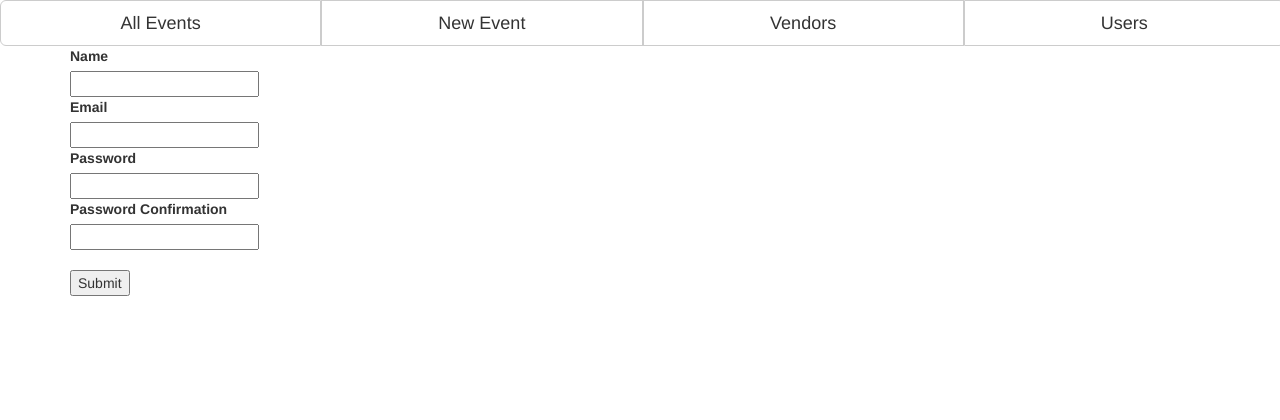
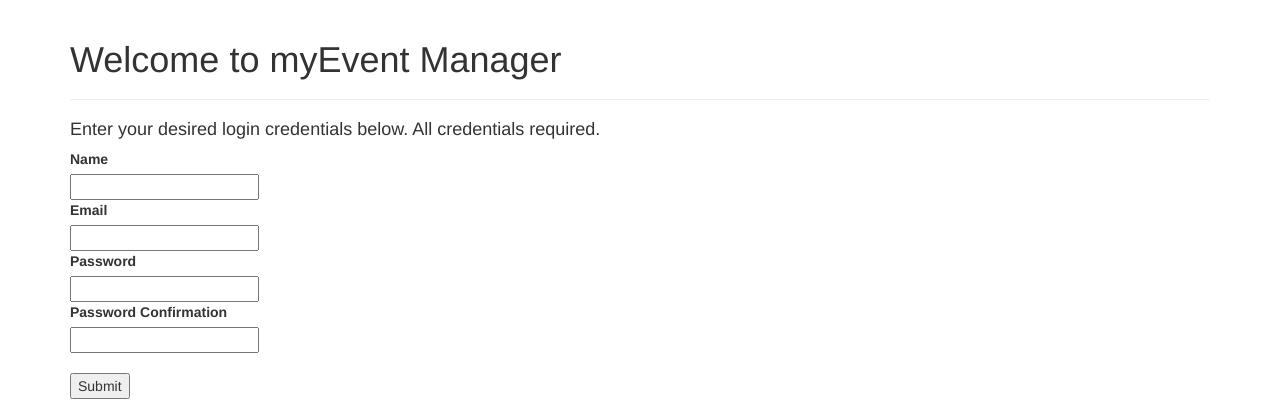
Before and after one commit to abramjstamper/COS343-Project, a Flask app: page /user/new in a window 1280 px wide. Shown: the top 420 px of the page. Run offline with Flask 2, Linux system fonts and the light colour scheme; data comes from the database, SQL or seed files in the repository; some libraries are stand-ins or nearby versions.

Commit message:
Added login/logout funcationality and require log in for pages now

```diff
--- a/forms.py
+++ b/forms.py
@@ -1,7 +1,9 @@
-from wtforms import *
+from flask.ext.wtf import Form
+from wtforms import TextField, DateTimeField, PasswordField, validators
+#from flask.wtf import Form, TextField, PasswordField, validators
 from datetime import datetime, date
 from wtforms_components import NumberInput, DateRange
-from flask.ext.wtf import *
+
 
 class NewEvent(Form):
     name = TextField('Event Name')
@@ -27,5 +29,5 @@ class Login(Form):
 class NewUser(Form):
     name = TextField('Name')
     email = TextField('Email')
-    password = PasswordField('Password')
+    password = PasswordField('Password', [validators.EqualTo('password_conf', message='Passwords must match')])
     password_conf = PasswordField('Password Confirmation')
--- a/main.py
+++ b/main.py
@@ -4,7 +4,7 @@ from flask import render_template
 from flask.ext.mysqldb import MySQL
 from forms import *
 
-#App
+# App
 app = Flask(__name__)
 
 # configuration settings
@@ -14,11 +14,12 @@ app.config["MYSQL_PASSWORD"] = ""
 app.config['MYSQL_DB'] = 'event'
 app.config['SECRET_KEY'] = 'very secret-y key value; shhhhh!'
 
-#initializations
+# initializations
 mysql = MySQL()
 mysql.init_app(app)
 login_manager = flask_login.LoginManager()
 login_manager.init_app(app)
+
 
 ## API
 
@@ -28,6 +29,7 @@ login_manager.init_app(app)
 
 # returns budget for a given event_id
 @app.route('/event/<int:event_id>/budget')
+@flask_login.login_required
 def budget(event_id):
     current_budget = Budget.loadBudget(event_id)
     response = current_budget.getAllInvoices()
@@ -35,12 +37,14 @@ def budget(event_id):
     response.append({"totalSold": Budget.getTotalExpenses(event_id)})
     return render_template('budget/budget.html', response=response)
 
+
 ##
 ## Event
 ##
 
 # edits an event based on a given event_id
 @app.route('/event/<int:event_id>/edit', methods=['GET', 'POST'])
+@flask_login.login_required
 def editEvent(event_id):
     form = NewEvent(request.form)
     if request.method == 'GET':
@@ -52,21 +56,26 @@ def editEvent(event_id):
         form.setupStart.data = current_event.setupStart
         form.teardownEnd.data = current_event.teardownEnd
     if request.method == 'POST' and form.validate():
-        thisNewEvent = Event.updateEvent(event_id, form.name.data, form.description.data, form.date_start.data, form.date_end.data,
+        thisNewEvent = Event.updateEvent(event_id, form.name.data, form.description.data, form.date_start.data,
+                                         form.date_end.data,
                                          form.setupStart.data, form.teardownEnd.data)
-        flash('Event ' + str(event_id) +' Updated')
+        flash('Event ' + str(event_id) + ' Updated')
         newEvent_id = int(event_id)
         return redirect(url_for('event_show', event_id=event_id))
     return render_template('event/edit.html', form=form)
 
+
 # returns all events from the database - not user specific (yet)
 @app.route('/event')
+@flask_login.login_required
 def all_events():
     response = Event.getAllEvents()
     return render_template('event/event.html', response=response)
 
+
 # returns a single event page for a given event_id
 @app.route('/event/<int:event_id>')
+@flask_login.login_required
 def event(event_id):
     response = {}
     response['event'] = Event.loadEvent(event_id)
@@ -79,21 +88,29 @@ def event(event_id):
     response['ticket'].append({"totalSold": Ticket.getTotalPriceSold(event_id)})
     return render_template('event/show.html', response=response)
 
+
 # creates a new event
 @app.route('/event/new', methods=['GET', 'POST'])
+@flask_login.login_required
 def newEvent():
     form = NewEvent(request.form)
     if request.method == 'POST' and form.validate():
-        thisNewEvent = Event.createEvent(form.name.data, form.description.data, form.date_start.data, form.date_end.data,
+        thisNewEvent = Event.createEvent(form.name.data, form.description.data, form.date_start.data,
+                                         form.date_end.data,
                                          form.setupStart.data, form.teardownEnd.data)
         flash('New Event Created')
         newEvent_id = int(thisNewEvent.id)
-        return redirect(url_for('event_show', event_id=(newEvent_id)))
+        return redirect(url_for('event', event_id=newEvent_id))
     return render_template('event/new.html', form=form)
+
 
 ###
 ### Login/Log Out
 ###
+@app.route('/')
+def redirect_to_login():
+    return redirect("/login")
+
 
 @app.route('/user/new', methods=['GET', 'POST'])
 def newUser():
@@ -103,6 +120,7 @@ def newUser():
         flash('New User Created')
         return redirect(url_for('login'))
     return render_template('login/new.html', form=form)
+
 
 @app.route('/login', methods=['GET', 'POST'])
 def login():
@@ -119,19 +137,26 @@ def login():
 
     return 'Bad login'
 
+
 @app.route('/protected')
 @flask_login.login_required
 def protected():
-    return 'Logged in as: ' + flask_login.current_user.id
+    flash("User " + flask_login.current_user.get_name() + " successfully logged In!")
+    return redirect(url_for("all_events"))
+
 
 @app.route('/logout')
 def logout():
     flask_login.logout_user()
-    return 'Logged out'
+    flash("You have been logged out!")
+    return redirect(url_for("login"))
+
 
 @login_manager.unauthorized_handler
 def unauthorized_handler():
-    return 'Unathorized'
+    flash("You are not authorized to access this page.")
+    return redirect(url_for("login"))
+
 
 ##
 ## Task
@@ -139,6 +164,7 @@ def unauthorized_handler():
 
 # edits a task for a given event_id and given task_id
 @app.route('/event/<int:event_id>/task/<int:task_id>/edit', methods=['GET', 'POST'])
+@flask_login.login_required
 def editTask(event_id, task_id):
     form = NewTask(request.form)
     if request.method == 'GET':
@@ -151,30 +177,36 @@ def editTask(event_id, task_id):
         form.assignTo.data = current_task.assignedTo
     if request.method == 'POST' and form.validate():
         thisUpdatedTask = Task.updateTask(task_id, form.priority.data, form.name.data, form.dueDate.data,
-                                         form.status.data,
-                                         form.assignTo.data, event_id)
+                                          form.status.data,
+                                          form.assignTo.data, event_id)
         flash('Task ' + str(task_id) + ' Updated')
         updatedTask_id = int(task_id)
         return redirect(url_for('task', event_id=event_id))
     return render_template('task/edit.html', form=form)
 
+
 # returns the tasks for a given event_id
 @app.route('/event/<int:event_id>/task/new', methods=['GET', 'POST'])
+@flask_login.login_required
 def newTask(event_id):
     current_event = Event.loadEvent(event_id)
     form = NewTask(request.form)
     if request.method == 'POST' and form.validate():
-        thisNewTask = Task.createTaskForEvent(form.name.data, form.dueDate.data, form.priority.data, form.status.data, "admin@admin.com", event_id)
+        thisNewTask = Task.createTaskForEvent(form.name.data, form.dueDate.data, form.priority.data, form.status.data,
+                                              "admin@admin.com", event_id)
         flash('New Task Created')
         return redirect(url_for('task', event_id=current_event.id))
     return render_template('task/new.html', form=form)
 
+
 # retrevies all the tasks for a given event_id
 @app.route('/event/<int:event_id>/task')
+@flask_login.login_required
 def task(event_id):
     current_event = Event.loadEvent(event_id)
     response = Task.getTasksForEvent(event_id)
     return render_template('task/task.html', response=response)
+
 
 ##
 ## Ticket
@@ -182,6 +214,7 @@ def task(event_id):
 
 # returns tickets for a given event_id
 @app.route('/event/<int:event_id>/ticket')
+@flask_login.login_required
 def ticket(event_id):
     current_event = Event.loadEvent(event_id)
     response = Ticket.getAllTickets(event_id)
@@ -189,10 +222,13 @@ def ticket(event_id):
     response.append({"totalSold": Ticket.getTotalPriceSold(event_id)})
     return render_template('ticket/ticket.html', response=response)
 
+
 @app.route('/user')
+@flask_login.login_required
 def users():
     response = User.getUsers()
     return render_template('user/user.html', response=response)
+
 
 ##
 ## Vendor
@@ -200,9 +236,11 @@ def users():
 
 # returns all vendors from the database
 @app.route('/vendor')
+@flask_login.login_required
 def vendor():
     response = Vendor.getAllVendors()
     return render_template('vendor/vendor.html', response=response)
+
 
 ##
 ## Models
@@ -227,11 +265,16 @@ class Budget:
         cur = mysql.connection.cursor()
         cur.execute("SELECT * FROM budget WHERE event_id = %(key)s;", {'key': key})
         data = cur.fetchone()
-        id = data[0]
-        event_id = data[1]
-        return cls(id, event_id)
+        if data != None:
+            id = data[0]
+            event_id = data[1]
+            return cls(id, event_id)
+        return cls(-1, key)
+
 
     def getAllInvoices(self):
+        if self.id == -1:
+            return [{'event_id': self.event_id}]
         cursor = mysql.connection.cursor()
         cursor.execute(
             'SELECT * FROM invoice WHERE budget_id = %(id)s;',
@@ -240,7 +283,8 @@ class Budget:
         allInvoices = []
         for i in data:
             allInvoices.append(
-                {'event_id': self.event_id, 'id': i[0], 'total': i[1], 'description': i[2], 'isPaid': i[3], 'budget_id': i[4], 'vendor_id': i[5]})
+                {'event_id': self.event_id, 'id': i[0], 'total': i[1], 'description': i[2], 'isPaid': i[3],
+                 'budget_id': i[4], 'vendor_id': i[5]})
         if allInvoices == []:
             return [{'event_id': self.event_id}]
         return allInvoices
@@ -262,6 +306,7 @@ class Budget:
             {'id': event_id})
         data = cursor.fetchone()
         return data[0]
+
 
 ###
 ### Event
@@ -303,7 +348,7 @@ class Event():
         query = "INSERT INTO event (name, date_start, date_end, description, setup_start, teardown_end) VALUES (%(name)s, %(date_start)s, %(date_end)s, %(description)s, %(setup_start)s, %(teardown_end)s);"
         conn = mysql.connection
         cursor = conn.cursor()
-        #if it's 1 it's changed 1 thing in the table (adding one record) error code needed to catch exceptions
+        # if it's 1 it's changed 1 thing in the table (adding one record) error code needed to catch exceptions
         cursor.execute(query, params)
         conn.commit()
         id = cursor.lastrowid
@@ -318,7 +363,7 @@ class Event():
         conn = mysql.connection
         cursor = conn.cursor()
         # if it's 1 it's changed 1 thing in the table (adding one record) error code needed to catch exceptions
-        print(cursor.execute(query, params))
+        cursor.execute(query, params)
         conn.commit()
         return cls(id, name, date_start, date_end, description, setup_start, teardown_end)
 
@@ -327,7 +372,7 @@ class Event():
     def loadEvent(cls, key):
         # select statment
         cur = mysql.connection.cursor()
-        cur.execute("SELECT * FROM event.event WHERE id = %(key)s;", {'key' : key})
+        cur.execute("SELECT * FROM event.event WHERE id = %(key)s;", {'key': key})
         data = cur.fetchone()
         id = data[0]
         name = data[1]
@@ -338,6 +383,7 @@ class Event():
         teardownEnd = data[6]
         # print(id, name, date_start, date_end, description, setupStart, teardownEnd);
         return cls(id, name, date_start, date_end, description, setupStart, teardownEnd);
+
 
 ###
 ### Task
@@ -375,11 +421,10 @@ class Task:
         event_id = data[6]
         return cls(id, priority, name, dateDue, status, assignedTo, event_id)
 
-
     # creates a task for a given event instance - To be implemented
     @classmethod
     def createTaskForEvent(cls, name, dueDate, priority, status, user, event_id):
-        #hardcoded params - user_assign - admin@admin.com
+        # hardcoded params - user_assign - admin@admin.com
         params = {"name": name, "dueDate": dueDate, "priority": priority, "status": status,
                   "user_assign": user, "event_id": event_id}
         query = "INSERT INTO task (priority, name, dateDue, status, assignedTo, event_id) VALUES (%(priority)s, %(name)s, %(dueDate)s, %(status)s, %(user_assign)s, %(event_id)s);"
@@ -400,7 +445,7 @@ class Task:
         conn = mysql.connection
         cursor = conn.cursor()
         # if it's 1 it's changed 1 thing in the table (adding one record) error code needed to catch exceptions
-        print(cursor.execute(query, params))
+        cursor.execute(query, params)
         conn.commit()
         return cls(id, priority, name, dateDue, status, assignedTo, event_id)
 
@@ -408,14 +453,19 @@ class Task:
     @staticmethod
     def getTasksForEvent(event_id):
         cursor = mysql.connection.cursor()
-        cursor.execute('SELECT event.id, task.id, task.priority, task.name, task.dateDue, task.status, task.assignedTo FROM event.task JOIN event.event ON event_id = event.id WHERE event_id = %(id)s;', {'id' : event_id})
+        cursor.execute(
+            'SELECT event.id, task.id, task.priority, task.name, task.dateDue, task.status, task.assignedTo FROM event.task JOIN event.event ON event_id = event.id WHERE event_id = %(id)s;',
+            {'id': event_id})
         data = cursor.fetchall()
         allTasks = []
         for i in data:
-            allTasks.append({'event_id':i[0], 'id': i[1], 'priority': i[2], 'name': i[3], 'dueDate': i[4], 'status': i[5], 'assignedTo': i[6]})
+            allTasks.append(
+                {'event_id': i[0], 'id': i[1], 'priority': i[2], 'name': i[3], 'dueDate': i[4], 'status': i[5],
+                 'assignedTo': i[6]})
         if allTasks == []:
-            return [{'event_id' : event_id}]
+            return [{'event_id': event_id}]
         return allTasks
+
 
 ###
 ### Ticket
@@ -470,12 +520,16 @@ class Ticket:
         data = cursor.fetchone()
         return data[0]
 
+###
+### User
+###
+
 class User(flask_login.UserMixin):
     pass
 
     @login_manager.user_loader
     def user_loader(email):
-        if(email not in User.getUsers()):
+        if (email not in User.getUsers()):
             return
 
         user = User()
@@ -495,6 +549,18 @@ class User(flask_login.UserMixin):
 
         return user
 
+    def get_name(self):
+        conn = mysql.connection
+        cursor = conn.cursor()
+        cursor.execute('SELECT name FROM user WHERE email = %(key)s', {'key': self.id})
+        return cursor.fetchone()[0]
+
+    # def is_authenticated(self):
+    #     conn = mysql.connection
+    #     cursor = conn.cursor()
+    #     cursor.execute('SELECT isAuthenticated FROM user WHERE email = %(key)s', {'key': self.id})
+    #     return cursor.fetchone()[0] == 1
+
     @staticmethod
     def getUsers():
         conn = mysql.connection
@@ -503,7 +569,7 @@ class User(flask_login.UserMixin):
         data = {}
         for i in cursor.fetchall():
             newUser = {}
-            newUser['isAdmin']=i[0]
+            newUser['isAdmin'] = i[0]
             newUser['name'] = i[1]
             newUser['password'] = i[3]
             newUser['is_authenticated'] = i[4]
@@ -535,7 +601,7 @@ class Vendor:
     phone = ""
     address = ""
     email = ""
-    #array of invoices - to be implemented
+    # array of invoices - to be implemented
     invoices = []
 
     def __init__(self, id, name, phone, address, email):
@@ -553,6 +619,7 @@ class Vendor:
         data = cursor.fetchall()
         return data
 
+
 if __name__ == '__main__':
     app.debug = True
     app.run()
--- a/templates/login/new.html
+++ b/templates/login/new.html
@@ -1,4 +1,4 @@
-{% extends "base.html" %}
+{% extends "not_auth_base.html" %}
 
 {% block title %}New User{% endblock %}
 
@@ -7,6 +7,7 @@
 {% endblock %}
 
 {% block content %}
+<h4>Enter your desired login credentials below. All credentials required.</h4>
 {% from "_formhelpers.html" import render_field %}
 <form method=POST action="{{ request.path }}">
     <div class="form-group">
--- /dev/null
+++ b/templates/not_auth_base.html
@@ -0,0 +1,28 @@
+<!DOCTYPE html>
+<html lang="en">
+<head>
+    {% block head %}
+    <title>{% block title %}{% endblock %} | My Event Manager</title>
+    <script src="https://ajax.googleapis.com/ajax/libs/jquery/1.11.3/jquery.min.js"></script>
+    <script type="text/javascript" src="https://maxcdn.bootstrapcdn.com/bootstrap/3.3.6/js/bootstrap.min.js"></script>
+    <link rel="stylesheet" type="text/css" href="https://maxcdn.bootstrapcdn.com/bootstrap/3.3.6/css/bootstrap.min.css">
+    {% endblock %}
+</head>
+<body>
+    <div class="container">
+        <div class="page-header">
+            <h1>Welcome to myEvent Manager</h1>
+        </div>
+
+        {% with message = get_flashed_messages() %}
+            {% if message %}
+                <div class="alert alert-danger">
+                    {{ message[0] }}
+                </div>
+            {% endif %}
+        {% endwith %}
+        {% block content %}
+        {% endblock %}
+    </div>
+</body>
+</html>
```
Also changed, not shown: templates/login/login.html (+11 -1 lines).
